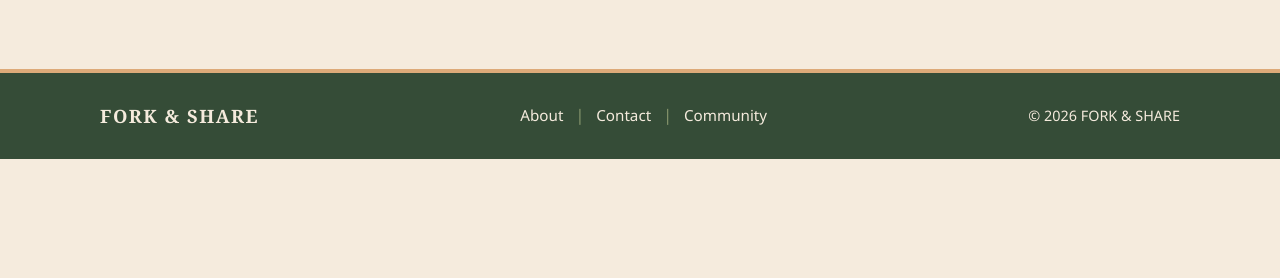
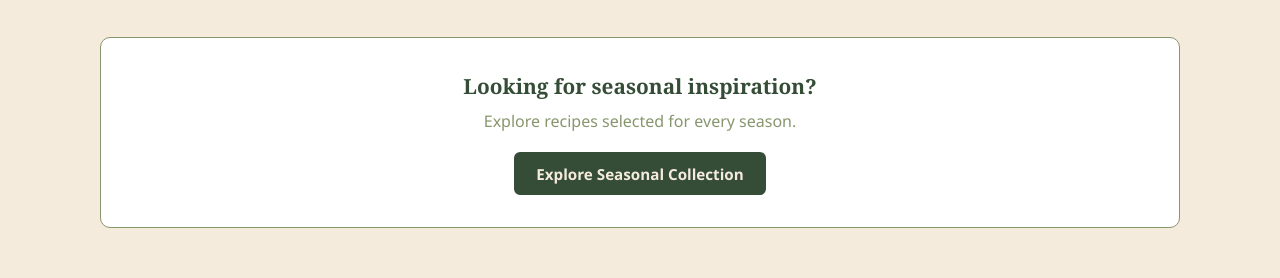
Before and after one commit to i263142/C_GroupNo10_ForkAndShare, a plain HTML site: page pages/recipe-categories.html in a window 1280 px wide. Shown: the part 1156-1434 px from the top of the page. Before the commit the page ends 1315 px from the top, so only its background shows below. Drawn offline with Linux system fonts and the light colour scheme.

Commit message:
Connect Categories page to Seasonal Collection

```diff
--- a/css/recipe-categories.css
+++ b/css/recipe-categories.css
@@ -246,7 +246,38 @@
 
 
 /* --------------------------------------------------------------------------
-   5. Mobile Responsive Rules
+   5. Seasonal Collection CTA
+   Small, attractive, centred prompt below the category cards.
+   -------------------------------------------------------------------------- */
+.categories-seasonal-cta {
+  text-align: center;
+  padding: 2rem 1.5rem;
+  background-color: #fff;
+  border: 1px solid var(--sage-green);
+  border-radius: var(--radius-md);
+}
+
+.seasonal-cta-heading {
+  font-family: var(--font-heading);
+  font-size: 1.3rem;
+  font-weight: 700;
+  color: var(--forest-green);
+  margin: 0 0 0.35rem;
+}
+
+.seasonal-cta-text {
+  font-size: 1rem;
+  color: var(--sage-green);
+  margin: 0 0 1.1rem;
+}
+
+.seasonal-cta-btn {
+  /* Uses shared .btn .btn-primary — no extra overrides needed */
+}
+
+
+/* --------------------------------------------------------------------------
+   6. Mobile Responsive Rules
    -------------------------------------------------------------------------- */
 @media (max-width: 768px) {
 
--- a/pages/recipe-categories.html
+++ b/pages/recipe-categories.html
@@ -159,6 +159,19 @@
 
       </section>
 
+
+      <!-- ------------------------------------------------------------------
+           SECTION D: Seasonal Collection Link
+           Small centred prompt linking to the Seasonal Collection page.
+           ------------------------------------------------------------------ -->
+      <section class="section categories-seasonal-cta" aria-label="Seasonal collection link">
+        <p class="seasonal-cta-heading">Looking for seasonal inspiration?</p>
+        <p class="seasonal-cta-text">Explore recipes selected for every season.</p>
+        <a class="btn btn-primary seasonal-cta-btn" href="seasonal-collection.html">
+          Explore Seasonal Collection
+        </a>
+      </section>
+
     </div><!-- /.container -->
   </main>
 
```
